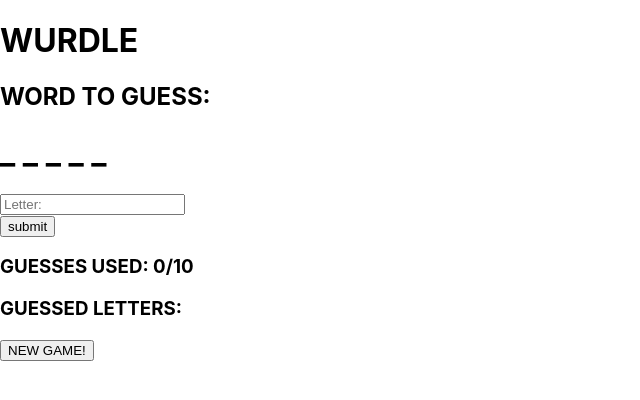
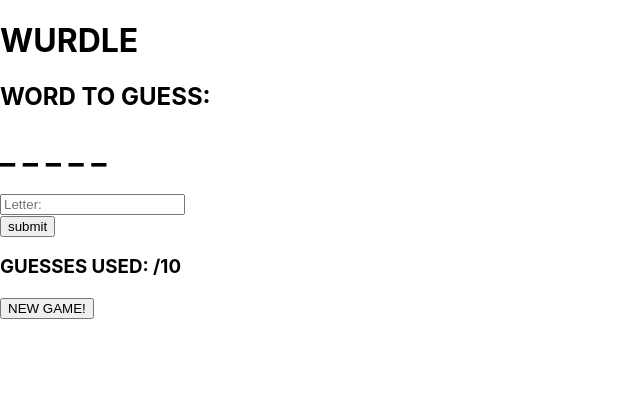
Before and after one commit to patty-rose/wurdle, a React (Create React App) app: page / in a window 1280 px wide. Shown: the top 400 px of the page, without its empty margins (0-640 px from the left). Built offline with nearby package versions, Linux system fonts and the light colour scheme.

Commit message:
successful implementation of Redux BUG: cannot read length

```diff
--- a/package.json
+++ b/package.json
@@ -8,7 +8,9 @@
     "@testing-library/user-event": "^13.5.0",
     "react": "^18.2.0",
     "react-dom": "^18.2.0",
+    "react-redux": "^8.0.2",
     "react-scripts": "5.0.1",
+    "redux": "^4.2.0",
     "web-vitals": "^2.1.4"
   },
   "scripts": {
--- a/src/components/App.js
+++ b/src/components/App.js
@@ -3,17 +3,18 @@ import Navbar from "./Navbar";
 import GameControl from "./GameControl.js";
 import { WORDS } from "./WORDS.js";
 
-// import { connect } from 'react-redux';
-// import PropTypes from "prop-types";
+import { connect } from 'react-redux';
+import PropTypes from "prop-types";
 
 class App extends React.Component {
 
   constructor(props) {
     super(props);
+    console.log(props);
     this.state = {
       currentWord: null,
       currentDisplayedAnswer: ['_', '_', '_', '_', '_'],
-      lettersGuessed: [],
+      // lettersGuessed: [],
       winOrLose: null,
       alert: null
     };
@@ -22,18 +23,26 @@ class App extends React.Component {
 
 
   handleAddLetterSubmit = (newLetter) => {
-    if(!this.state.lettersGuessed.includes(newLetter)){
-      const newLettersGuessed = this.state.lettersGuessed.concat(newLetter);
-      this.setState({
-        lettersGuessed: newLettersGuessed
-      })
+
+    const { dispatch } = this.props;
+    const action = {
+      type : 'ADD_LETTER',
+      payload: newLetter
+    }
+    dispatch(action);
+
+    // if(!this.props.lettersGuessed.includes(newLetter)){
+    //   const newLettersGuessed = this.props.lettersGuessed.concat(newLetter);
+    //   this.setState({
+    //     lettersGuessed: newLettersGuessed
+    //   })
       this.hideOrDisplayLetters(newLetter);
       this.checkWinOrLose();
-    } else {
-      this.setState({
-        alert: 'repeat-letter'
-      })
-    }
+    // } else {
+    //   this.setState({
+    //     alert: 'repeat-letter'
+    //   })
+    // }
   }
 
   hideOrDisplayLetters(letter){
@@ -54,7 +63,7 @@ class App extends React.Component {
       this.setState({
         winOrLose: 'win'
       })
-    } else if(this.state.lettersGuessed.length >= 9){// BUG this should be 10, but somewhere the order of events is not right
+    } else if(this.props.lettersGuessed.length >= 9){// BUG this should be 10, but somewhere the order of events is not right
       this.setState({
         winOrLose:'lose'
       })
@@ -89,28 +98,24 @@ class App extends React.Component {
     return (
       <React.Fragment>
         <Navbar />
-        <GameControl word = {this.state.currentWord} displayedAnswer = {this.state.currentDisplayedAnswer} guessesByPlayer = {this.state.lettersGuessed} onAddLetterSubmit = {this.handleAddLetterSubmit} winOrLoseStatus = {this.state.winOrLose} gameAlert = {this.state.alert} onResetAlert = {this.resetAlertHandler} />
+        <GameControl word = {this.state.currentWord} displayedAnswer = {this.state.currentDisplayedAnswer} guessesByPlayer = {this.props.lettersGuessed} onAddLetterSubmit = {this.handleAddLetterSubmit} winOrLoseStatus = {this.state.winOrLose} gameAlert = {this.state.alert} onResetAlert = {this.resetAlertHandler} />
         <button type='button' onClick={ this.handleNewGameClick }>NEW GAME!</button>
       </React.Fragment>
     );
   }
 }
 
-export default App;
+App.propTypes = {
+  lettersGuessed : PropTypes.array
+};
 
-// // App.propTypes = {
-// //   wordDictionary : PropTypes.object,
-// //   lettersGuessed : PropTypes.bool
-// // };
+const mapStateToProps = state => {
+  return{
+    lettersGuessed : state.lettersGuessed
+  }
+}
 
-// // const mapStateToProps = state => {
-// //   return{
-// //     wordDictionary : state.wordDictionary,
-// //     lettersGuessed : state.lettersGuessed
-// //   }
-// // }
-
-// // App = connect(mapStateToProps)(App)
+App = connect(mapStateToProps)(App)
 
 
-// export default App;
+export default App;
--- a/src/components/GameControl.js
+++ b/src/components/GameControl.js
@@ -16,13 +16,14 @@ function GameControl(props){
     playingFieldDisplays = <GuessForm whenAddLetterSubmit = {props.onAddLetterSubmit} whenResetAlert = {props.onResetAlert} />
   }
 
+
   return (
     <React.Fragment>
       <WordToGuessDisplay guessWord = {props.word} currentWordDisplayed = {props.displayedAnswer} playerMadeGuesses = {props.guessesByPlayer} />
       {playingFieldDisplays}
       {alertDisplay}
-      <h3> GUESSES USED: {props.guessesByPlayer.length}/10</h3>
-      <h3>GUESSED LETTERS: {props.guessesByPlayer.join(" ")}</h3>
+      <h3> GUESSES USED: {props.guessesByPlayer}/10</h3>
+      {/* <h3>GUESSED LETTERS: {guesses.join(' ')}</h3> */}
     </React.Fragment>
   );
 }
--- a/src/index.js
+++ b/src/index.js
@@ -4,10 +4,26 @@ import './index.css';
 import App from './components/App';
 import reportWebVitals from './reportWebVitals';
 
+import reducer from './reducers/letters-guessed-reducer.js';
+
+import { createStore } from 'redux';
+import { Provider } from 'react-redux';
+
+const store = createStore(
+  reducer,
+  window.__REDUX_DEVTOOLS_EXTENSION__ && window.__REDUX_DEVTOOLS_EXTENSION__());
+
+store.subscribe(() =>
+  console.log(store.getState())
+);
+
+
 const root = ReactDOM.createRoot(document.getElementById('root'));
 root.render(
   <React.StrictMode>
-    <App />
+    <Provider store = {store}>
+      <App />
+    </Provider>
   </React.StrictMode>
 );
 
```
Also changed, not shown: 1 other file (tests, documents, lock files or other folders).
